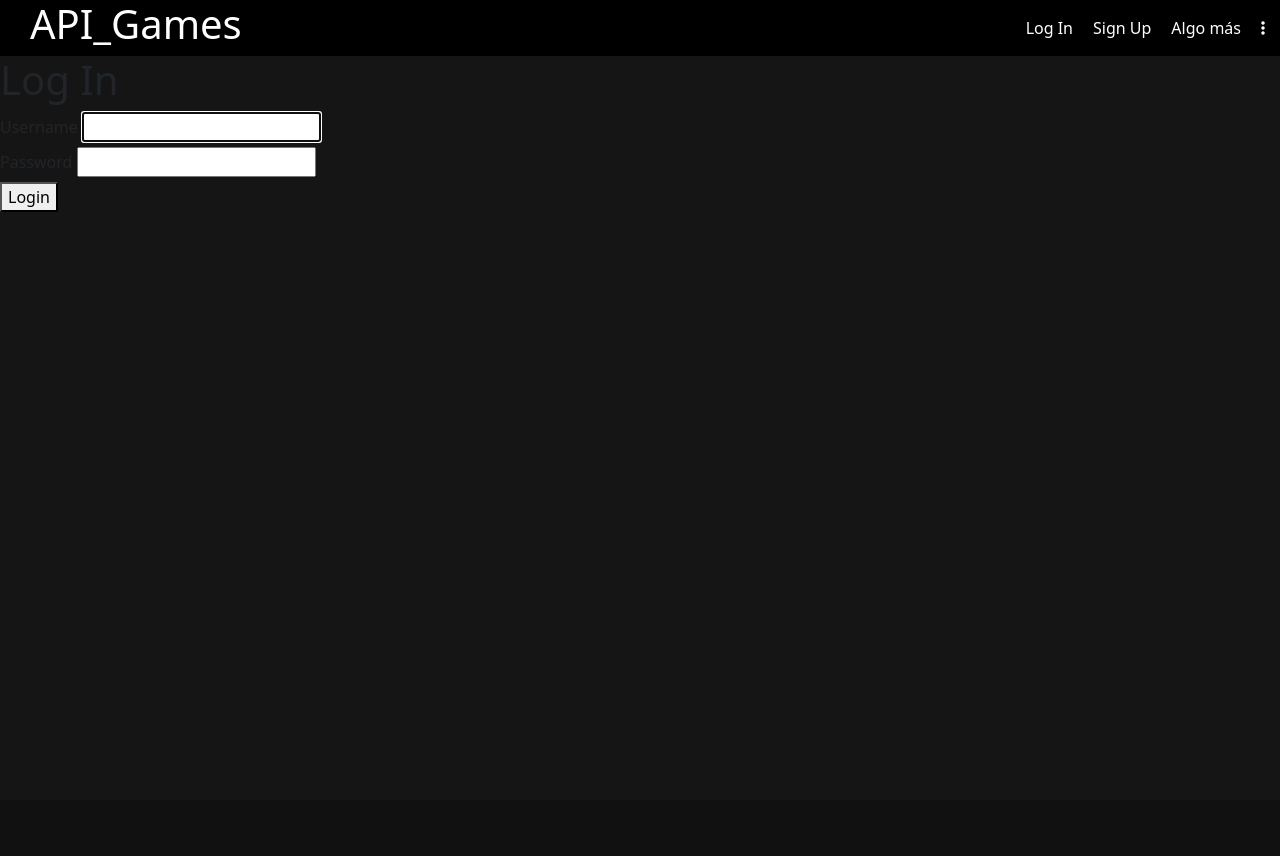
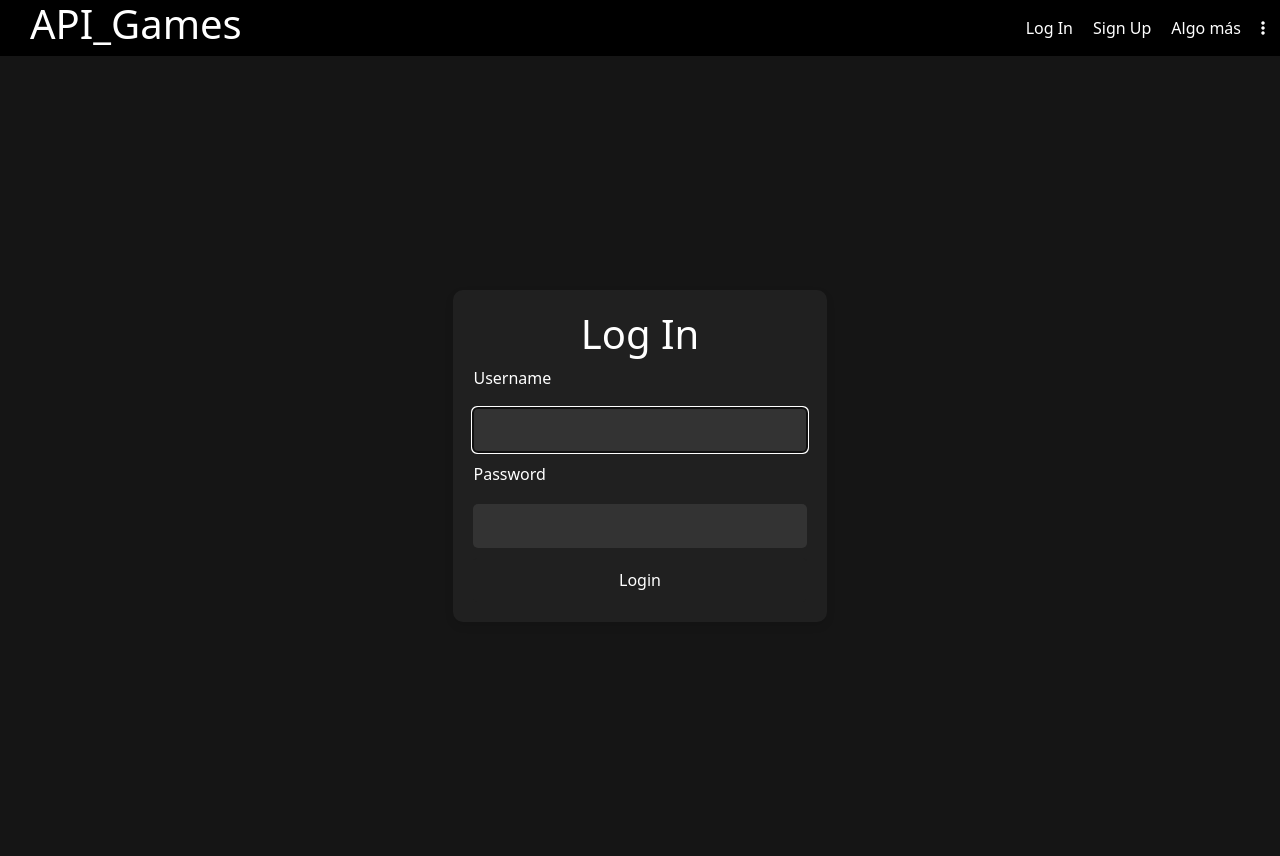
Before and after one commit to Naiitiry/games_web, a Django app: page /users/login/ in a window 1280 px wide. Before the commit the page ends 212 px from the top, so only its background shows below. Run offline with Django 5.2, Linux system fonts and the light colour scheme; some libraries are stand-ins or nearby versions.

Commit message:
updates login and register warnings

```diff
--- a/rawg/static/css/style.css
+++ b/rawg/static/css/style.css
@@ -8,6 +8,55 @@ body{
     padding: 0;
     box-sizing: border-box;
     background-color: var(--color-bg-web);
+}
+
+/* LOGIN y REGISTER */
+
+.login-container{
+    display: flex;
+    flex-direction: column;
+    align-items: center;
+    justify-content: center;
+    height: 100vh;
+    background-color: var(--color-bg-web);
+    color: #fff;
+    .login-form{
+        display: flex;
+        flex-direction: column;
+        align-items: center;
+        justify-content: center;
+        background-color: var(--color-bg-img);
+        padding: 20px;
+        border-radius: 10px;
+        box-shadow: 0 4px 8px rgba(0,0,0,0.1);
+
+    }
+    .login-form input{
+        width: 100%;
+        padding: 10px;
+        margin: 10px 0;
+        border: none;
+        border-radius: 5px;
+        background-color: #333;
+        color: #fff;
+        transition: all 0.5s ease;
+    }
+    .login-form button{
+        width: 100%;
+        padding: 10px;
+        border: none;
+        border-radius: 5px;
+        background-color: var(--color-bg-img);
+        color: #fff;
+        font-size: 16px;
+        cursor: pointer;
+        transition: all 0.5s ease;
+    }
+    .login-form button:hover,input:hover{
+        background-color: #fff;
+        color: #000;
+    }
+
 }
 
 
--- a/rawg/templates/partials/navbar.html
+++ b/rawg/templates/partials/navbar.html
@@ -24,7 +24,7 @@
                 <div>
                     <li>
                         <a href="{% url 'login' %}">Log In</a>
-                        <a href="#">Sign Up</a>
+                        <a href="{% url 'register' %}">Sign Up</a>
                         <a href="#">Algo más</a>
                         <div class="card-container">
                             <i class="fa-solid fa-ellipsis-vertical"></i>
--- a/rawg/users/forms.py
+++ b/rawg/users/forms.py
@@ -7,12 +7,6 @@ class RegisterUserForm(UserCreationForm):
     class Meta:
         model = CustomUser
         fields = ('username', 'email', 'password1', 'password2')
-        widgets = {
-            'username': forms.TextInput(attrs={'class': 'form-control'}),
-            'email': forms.EmailInput(attrs={'class': 'form-control'}),
-            'password1': forms.PasswordInput(attrs={'class': 'form-control'}),
-            'password2': forms.PasswordInput(attrs={'class': 'form-control'}),
-        }
 
 class GameListForm(ModelForm):
     class Meta:
--- a/rawg/users/templates/users/accounts/login.html
+++ b/rawg/users/templates/users/accounts/login.html
@@ -4,18 +4,23 @@
     <div class="login-container">
         <div class="login-form">
             <h1>Log In</h1>
+            {% if form.non_field_errors %}
+                <div class="text-danger">
+                    {% for error in form.non_field_errors %}
+                        <p>{{ error }}</p>
+                    {% endfor %}
+                </div>
+            {% endif %}
             <form action="{% url 'login' %}" method="POST">
                 {% csrf_token %}
                 {% for field in form %}
                     <div>
                         <label class="form-label">{{field.label}}</label>
                         {{field}}
-                        {% if field.error %}
-                            <strong>
-                                <p>
-                                    {{field.error|striptags}}
-                                </p>
-                            </strong>
+                        {% if field.errors %}
+                            {% for error in field.errors %}
+                                <p class="text-danger">{{ error }}</p>
+                            {% endfor %}
                         {% endif %}
                     </div>
                 {% endfor %}
--- a/rawg/users/views.py
+++ b/rawg/users/views.py
@@ -9,6 +9,11 @@ from .forms import RegisterUserForm, GameListForm
 class Login(LoginView):
     template_name = 'users/accounts/login.html'
 
+    def form_invalid(self, form):
+        return self.render_to_response(
+            self.get_context_data(form=form, error_message="Error al loguear el usuario.")
+        )
+
 class Logout(LogoutView):
     next_page = '/'
 
@@ -18,6 +23,15 @@ class RegisterUser(FormView):
     success_url = '/'
 
     def form_valid(self, form):
-        user = form.save()
-        login(self.request, user)
-        return super().form_valid(form)
+        try:
+            user = form.save()
+            login(self.request, user)
+            return super().form_valid(form)
+        except Exception as e:
+            return self.render_to_response(
+                self.get_context_data(form=form, error_message=f"Error al registrar el usuario: {str(e)}")
+            )
+    def form_invalid(self, form):
+        return self.render_to_response(
+            self.get_context_data(form=form, error_message="Error al registrar el usuario.")
+        )
```
Also changed, not shown: rawg/users/templates/users/accounts/register.html (+31 -0 lines).
